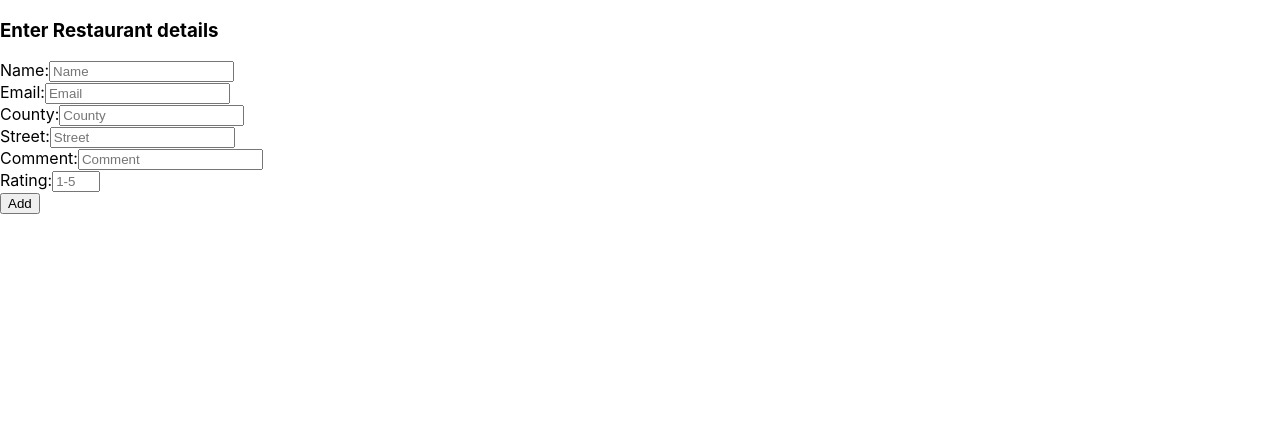
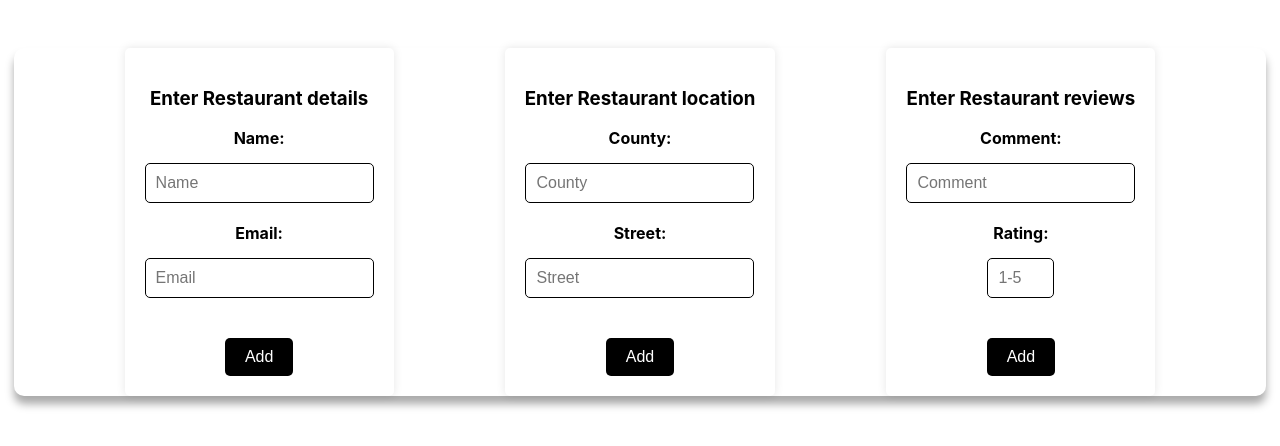
Before and after one commit to LincKim/Phase_4_proj_Frontend-Restaurant, a React (Create React App) app: page / in a window 1280 px wide. Shown: the top 446 px of the page. Built offline with nearby package versions, Linux system fonts and the light colour scheme.

Commit message:
Updated the add form

```diff
--- /dev/null
+++ b/src/components/addrestaurant.css
@@ -0,0 +1,49 @@
+.main2 {
+    display: flex;
+    flex-wrap: wrap;
+    justify-content: space-evenly;
+    box-sizing: border-box;
+    margin: 3rem .85em;
+    box-shadow: 0 8px 8px 0 rgba(0, 0, 0, 0.336);
+    transition: 0.3s;
+    border-radius: 10px;
+}
+
+.login-form {
+    display: flex;
+    flex-direction: column;
+    align-items: center;
+    justify-content: center;
+    background-color: white;
+    padding: 20px;
+    border-radius: 5px;
+    box-shadow: 0 0 10px rgba(0, 0, 0, 0.1);
+  }
+  .login-form label {
+    display: flex;
+    flex-direction: column;
+    align-items: flex-start;
+    margin-bottom: 10px;
+    font-weight: bold;
+    color: black;
+  }
+  .login-form input {
+    padding: 10px;
+    border: 1px solid black;
+    border-radius: 5px;
+    margin-top: 5px;
+    font-size: 16px;
+  }
+  .login-button {
+    background-color: black;
+    color: white;
+    padding: 10px 20px;
+    border: none;
+    border-radius: 5px;
+    font-size: 16px;
+    cursor: pointer;
+    margin-top: 20px;
+  }
+  .login-button:hover {
+    background-color: #333;
+  }
--- a/src/components/addrestaurant.js
+++ b/src/components/addrestaurant.js
@@ -1,4 +1,5 @@
 import React, { useState } from "react";
+import './addrestaurant.css';
 
 function Restaurant() {
 
@@ -10,16 +11,12 @@ function Restaurant() {
     const [rating, setRating] = useState("")
 
     // POST REQUEST
-    function handleCreate(e){
+    function handleCreateRestaurant(e){
         e.preventDefault();
 
         const formData = {
             name,
-            email,
-            county,
-            street,
-            comment,
-            rating
+            email
         }
         fetch("/ristorantes", {
             method: "POST",
@@ -32,20 +29,61 @@ function Restaurant() {
                 r.json().then(() => {
                     setName("")
                     setEmail("")
-                    setCounty("")
-                    setStreet("")
-                    setComment("")
-                    setRating("")
-
                 })
             }
         })
+    }
 
+    function handleCreateLocation(e){
+            e.preventDefault()
+
+            const formData2 = {
+                county,
+                street
+            }
+            fetch('/locations', {
+                method: 'POST',
+                headers: {
+                    "Content-Type": "application/json",
+                },
+                body: JSON.stringify(formData2)
+            }).then((r) => {
+                if (r.ok) {
+                    r.json().then(() => {
+                        setCounty("")
+                        setStreet("")
+                    })
+                }
+            })
+    }
+
+    function handleCreateReviews(e) {
+        e.preventDefault()
+
+        const formData3 = {
+            comment,
+            rating
+        }
+        fetch('/reviews', {
+            method: 'POST',
+            headers: {
+                "Content-Type": "application/json",
+            },
+            body: JSON.stringify(formData3)
+        }).then((r) => {
+            if (r.ok) {
+                r.json().then(() => {
+                    setComment("")
+                    setRating("")
+                })
+            }
+        })
     }
 
     return (
         <>
-        <form onSubmit={handleCreate}>
+        <div className="main2">
+            <form className="login-form" onSubmit={handleCreateRestaurant}>
                 <h3>Enter Restaurant details</h3>
                 <label htmlFor="name">Name:</label>
                     <input
@@ -61,6 +99,10 @@ function Restaurant() {
                     value={email}
                     onChange={(e) => setEmail(e.target.value)}
                     /><br />
+                <button className="login-button" type="submit">Add</button>
+            </form>
+            <form className="login-form" onSubmit={handleCreateLocation}>
+                <h3>Enter Restaurant location</h3>
                 <label htmlFor="county">County:</label>
                     <input
                     type="text"
@@ -75,6 +117,10 @@ function Restaurant() {
                     value={street}
                     onChange={(e) => setStreet(e.target.value)}
                     /><br />
+                <button className="login-button" type="submit">Add</button>
+            </form>
+            <form className="login-form" onSubmit={handleCreateReviews}>
+                <h3>Enter Restaurant reviews</h3>
                 <label htmlFor="comment">Comment:</label>
                     <input
                     type="text"
@@ -90,10 +136,10 @@ function Restaurant() {
                     onChange={(e) => setRating(e.target.value)}
                     required/><br />
 
-            <button type="submit">Add</button>
+                <button className="login-button" type="submit">Add</button>
 
             </form>
-
+        </div>
         </>
     )
 }
```
Lines whose indentation alone changed are shown as unchanged.
